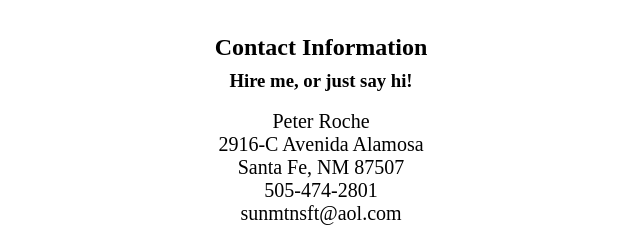
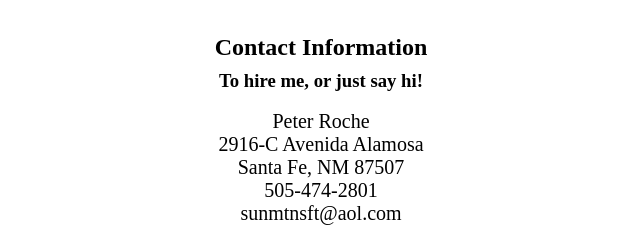
Before and after one commit to paroche/html-projects, a website: page Portfolio.html in a window 1280 px wide. Shown: the part 4275-4515 px from the top of the page, 319-959 px from the left. Drawn offline with Linux system fonts and the light colour scheme.

Commit message:
Portfolio Format, text changes 2

```diff
--- a/Portfolio.html
+++ b/Portfolio.html
@@ -190,7 +190,7 @@
 
     <div id='contact'>
       <h2>Contact Information</h2>
-      <h3>Hire me, or just say hi!</h3>
+      <h3>To hire me, or just say hi!</h3>
       <div class="contact__info">
         <p>Peter Roche</p>
         <p>2916-C Avenida Alamosa</p>
```
